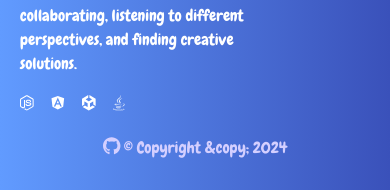
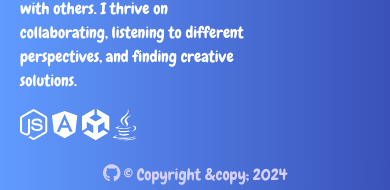
Before and after one commit to Auugust0-Carnaval/Portfolio, a React (Create React App) app: page / in a window 390 px wide. Shown: the part 598-788 px from the top of the page. Built offline with nearby package versions, Linux system fonts and the light colour scheme.

Commit message:
Fixing Mobile Responsiveness

```diff
--- a/src/App.css
+++ b/src/App.css
@@ -14,6 +14,7 @@ body {
 }
 
 .entry {
+  margin-bottom: 25px;
   text-align: center;
   color: rgb(92, 77, 222);
   border-radius: 10px;
@@ -23,6 +24,7 @@ body {
   transition: color 0.4s ease;
   /* box-shadow: 0 0 0 1px rgba(62, 80, 244, 0.5); */
 }
+
 
 .entry h5:hover {
   color: rgba(62, 80, 244, 0.5);
@@ -125,8 +127,14 @@ footer {
   transform: scale(1.1);
 }
 
+.icon {
+  color: white;
+  font-size: 4vw;
+  cursor: pointer;
+}
+
 /* Media Queries para dispositivos móveis */
-@media only screen and (max-width: 390px) {
+@media (max-width: 414px) {
   .container {
     padding: 20px;
     margin-top: 5rem;
@@ -157,6 +165,7 @@ footer {
   /* Aumenta o tamanho dos ícones FontAwesome em telas menores */
   .icon {
     font-size: 30vw;
+    color: red;
   }
 }
 
@@ -189,6 +198,7 @@ footer {
 
   /* Ajusta o tamanho dos ícones FontAwesome */
   .icon {
-    font-size: 30vw;
+    font-size: 8vw;
+    color: white;
   }
 }
--- a/src/pages/Projects.js
+++ b/src/pages/Projects.js
@@ -11,7 +11,6 @@ const Projects = () => {
                         <FontAwesomeIcon
                             icon={faNodeJs}
                             className="icon"
-                            style={{ color: 'white', fontSize: '4vw', cursor: 'pointer' }}
                         />
                     </a>
                 </div>
@@ -20,7 +19,7 @@ const Projects = () => {
                         <FontAwesomeIcon
                             icon={faAngular}
                             className="icon"
-                            style={{ color: 'white', fontSize: '4vw', cursor: 'pointer' }}
+
                         />
                     </a>
                 </div>
@@ -29,7 +28,7 @@ const Projects = () => {
                         <FontAwesomeIcon
                             icon={faUnity}
                             className="icon"
-                            style={{ color: 'white', fontSize: '4vw', cursor: 'pointer' }}
+
                         />
                     </a>
                 </div>
@@ -38,7 +37,6 @@ const Projects = () => {
                         <FontAwesomeIcon
                             icon={faJava}
                             className="icon"
-                            style={{ color: 'white', fontSize: '4vw', cursor: 'pointer' }}
                         />
                     </a>
                 </div>
```
